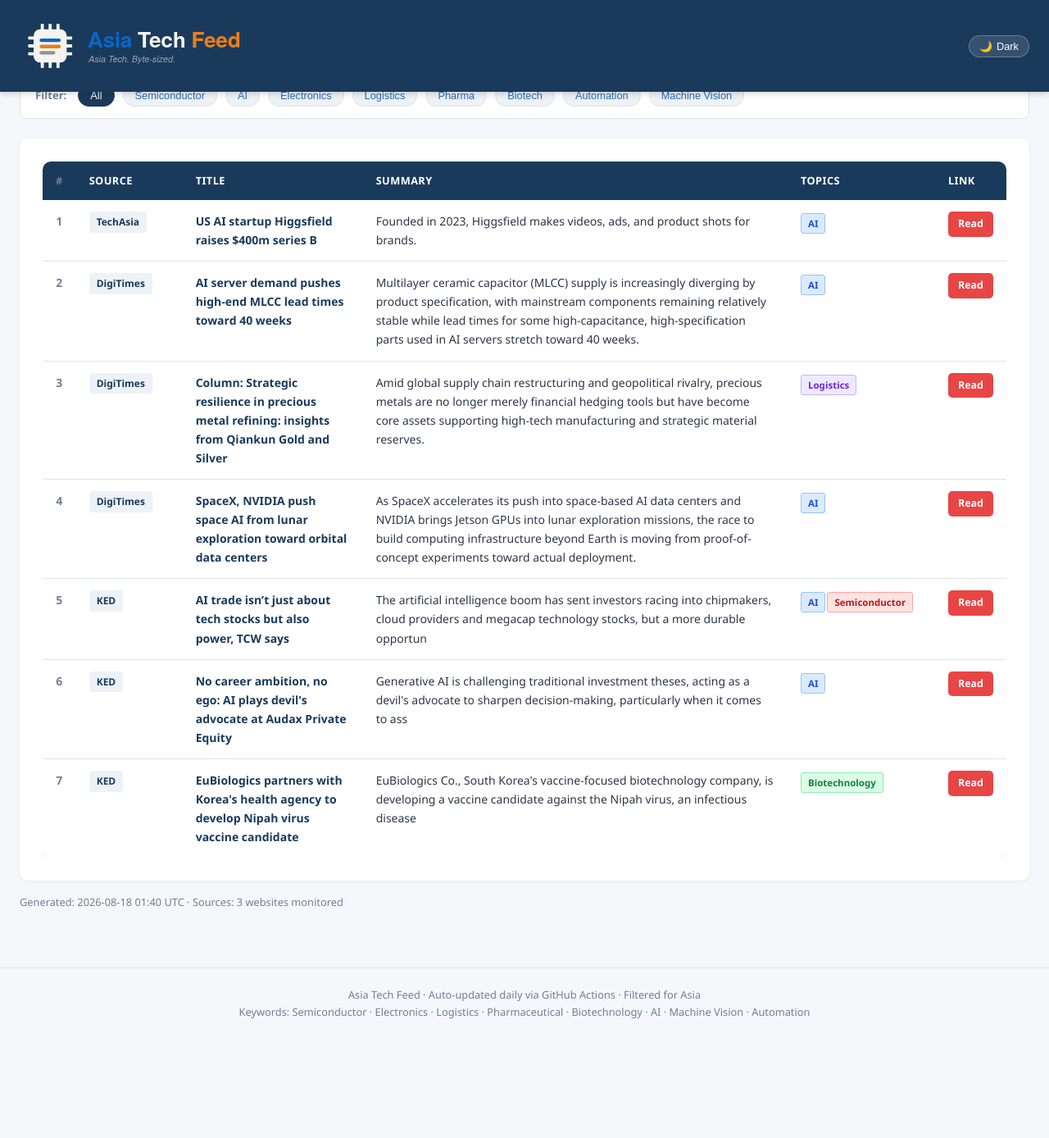
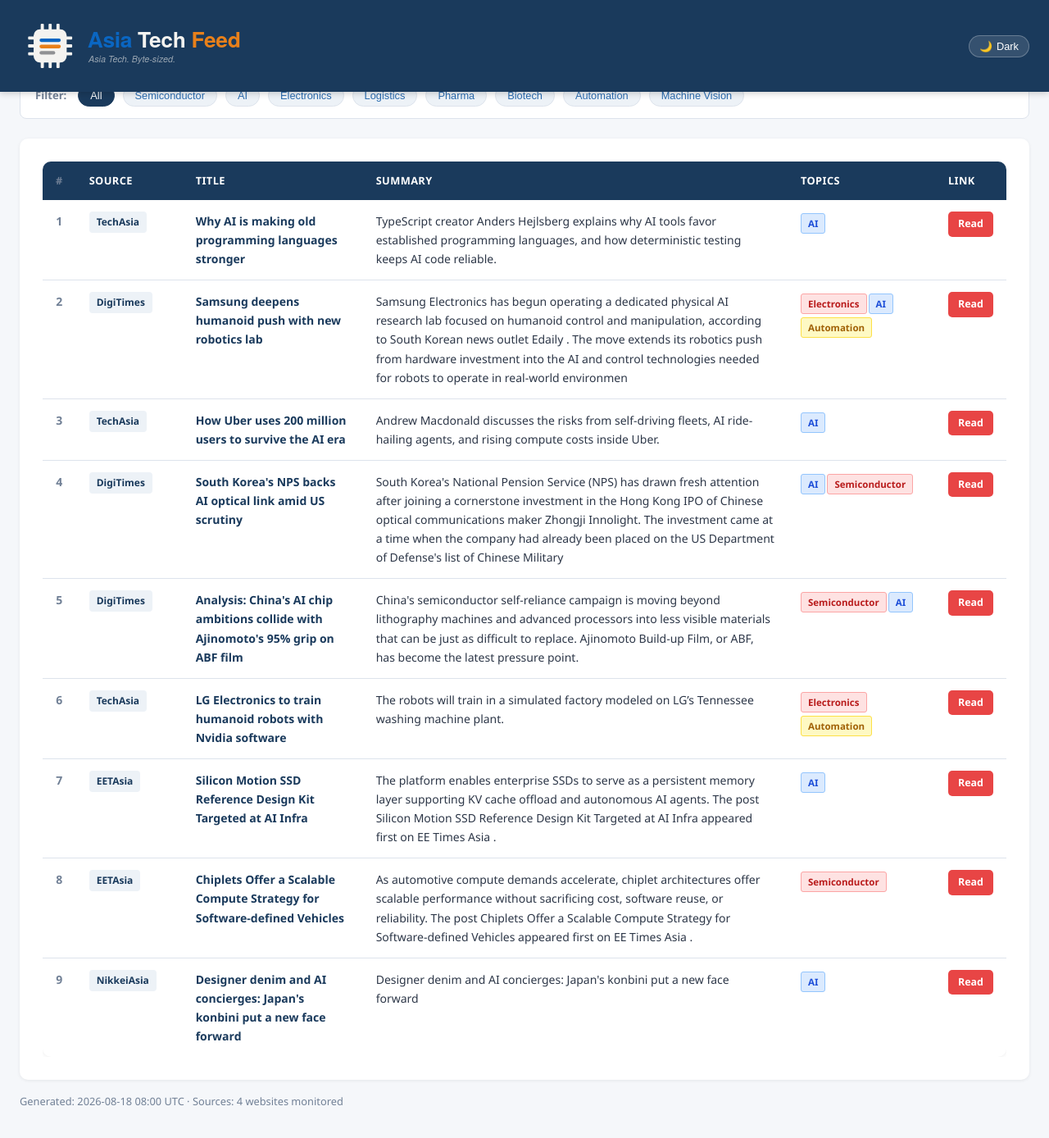
Before and after one commit to asiatechfeed/Asia-Tech-Feed, a Jekyll site: the page built from _posts/2026-08-18-asia-tech-news-digest.md, in a window 1280 px wide and 1400 px high, scrolled down 633 px. Shown: the top 1388 px of the window at 82% size. Built offline with Jekyll 4.4.1, drawn with Linux system fonts in a browser that asks for light colours; a script that is not in the unit is left out; before the commit the page ends 1900 px from its top, so only the background shows below that; some of the changed text lies outside the part shown.

Commit message:
📰 News digest 2026-08-18 (9 articles)

```diff
--- a/_posts/2026-08-18-asia-tech-news-digest.md
+++ b/_posts/2026-08-18-asia-tech-news-digest.md
@@ -1,15 +1,15 @@
 ---
 layout: post
 title: "Asia Tech News Digest - August 18, 2026"
-date: 2026-08-18 09:40:21 +0800
-articles_count: 7
-sources_count: 3
-sources: ["DigiTimes", "KED", "TechAsia"]
+date: 2026-08-18 16:00:45 +0800
+articles_count: 9
+sources_count: 4
+sources: ["DigiTimes", "EETAsia", "NikkeiAsia", "TechAsia"]
 csv_file: /assets/data/news-2026-08-18.tsv
-featured_title: "US AI startup Higgsfield raises $400m series B"
-featured_url: "https://www.techinasia.com/quiet-ai-video-platform-chasing-50m-sora-catches"
+featured_title: "Why AI is making old programming languages stronger"
+featured_url: "https://www.techinasia.com/why-ai-is-making-old-programming-languages-stronger"
 featured_source: "TechAsia"
-featured_summary: "Founded in 2023, Higgsfield makes videos, ads, and product shots for brands."
+featured_summary: "TypeScript creator Anders Hejlsberg explains why AI tools favor established programming languages, and how deterministic testing keeps AI code reliable."
 featured_image: ""
 ---
 
@@ -28,58 +28,74 @@ featured_image: ""
 <tr>
   <td class="col-num">1</td>
   <td class="col-source"><span class="source-badge">TechAsia</span></td>
-  <td class="col-title"><span class="article-title">US AI startup Higgsfield raises $400m series B</span></td>
-  <td class="col-summary">Founded in 2023, Higgsfield makes videos, ads, and product shots for brands.</td>
+  <td class="col-title"><span class="article-title">Why AI is making old programming languages stronger</span></td>
+  <td class="col-summary">TypeScript creator Anders Hejlsberg explains why AI tools favor established programming languages, and how deterministic testing keeps AI code reliable.</td>
   <td class="col-tags"><span class="tag ai">AI</span></td>
-  <td class="col-link"><a class="btn-link" href="https://www.techinasia.com/quiet-ai-video-platform-chasing-50m-sora-catches" target="_blank" rel="noopener">Read</a></td>
+  <td class="col-link"><a class="btn-link" href="https://www.techinasia.com/why-ai-is-making-old-programming-languages-stronger" target="_blank" rel="noopener">Read</a></td>
 </tr>
 <tr>
   <td class="col-num">2</td>
   <td class="col-source"><span class="source-badge">DigiTimes</span></td>
-  <td class="col-title"><span class="article-title">AI server demand pushes high-end MLCC lead times toward 40 weeks</span></td>
-  <td class="col-summary">Multilayer ceramic capacitor (MLCC) supply is increasingly diverging by product specification, with mainstream components remaining relatively stable while lead times for some high-capacitance, high-specification parts used in AI servers stretch toward 40 weeks.</td>
-  <td class="col-tags"><span class="tag ai">AI</span></td>
-  <td class="col-link"><a class="btn-link" href="https://www.digitimes.com/news/a20260817VL221/ai-server-mlcc-demand-infrastructure.html" target="_blank" rel="noopener">Read</a></td>
+  <td class="col-title"><span class="article-title">Samsung deepens humanoid push with new robotics lab</span></td>
+  <td class="col-summary">Samsung Electronics has begun operating a dedicated physical AI research lab focused on humanoid control and manipulation, according to South Korean news outlet Edaily . The move extends its robotics push from hardware investment into the AI and control technologies needed for robots to operate in real-world environmen</td>
+  <td class="col-tags"><span class="tag semi">Electronics</span><span class="tag ai">AI</span><span class="tag auto">Automation</span></td>
+  <td class="col-link"><a class="btn-link" href="https://www.digitimes.com/news/a20260818VL210/samsung-robotics-robot-manufacturing-data.html" target="_blank" rel="noopener">Read</a></td>
 </tr>
 <tr>
   <td class="col-num">3</td>
-  <td class="col-source"><span class="source-badge">DigiTimes</span></td>
-  <td class="col-title"><span class="article-title">Column: Strategic resilience in precious metal refining: insights from Qiankun Gold and Silver</span></td>
-  <td class="col-summary">Amid global supply chain restructuring and geopolitical rivalry, precious metals are no longer merely financial hedging tools but have become core assets supporting high-tech manufacturing and strategic material reserves.</td>
-  <td class="col-tags"><span class="tag logis">Logistics</span></td>
-  <td class="col-link"><a class="btn-link" href="https://www.digitimes.com/news/a20260817PD214/supply-chain-silver-industrial-production-testing.html?chid=12" target="_blank" rel="noopener">Read</a></td>
+  <td class="col-source"><span class="source-badge">TechAsia</span></td>
+  <td class="col-title"><span class="article-title">How Uber uses 200 million users to survive the AI era</span></td>
+  <td class="col-summary">Andrew Macdonald discusses the risks from self-driving fleets, AI ride-hailing agents, and rising compute costs inside Uber.</td>
+  <td class="col-tags"><span class="tag ai">AI</span></td>
+  <td class="col-link"><a class="btn-link" href="https://www.techinasia.com/uber-ai-future-starts-with-customer" target="_blank" rel="noopener">Read</a></td>
 </tr>
 <tr>
   <td class="col-num">4</td>
   <td class="col-source"><span class="source-badge">DigiTimes</span></td>
-  <td class="col-title"><span class="article-title">SpaceX, NVIDIA push space AI from lunar exploration toward orbital data centers</span></td>
-  <td class="col-summary">As SpaceX accelerates its push into space-based AI data centers and NVIDIA brings Jetson GPUs into lunar exploration missions, the race to build computing infrastructure beyond Earth is moving from proof-of-concept experiments toward actual deployment.</td>
-  <td class="col-tags"><span class="tag ai">AI</span></td>
-  <td class="col-link"><a class="btn-link" href="https://www.digitimes.com/news/a20260817PD212/spacex-data-launch-infrastructure-cost.html" target="_blank" rel="noopener">Read</a></td>
+  <td class="col-title"><span class="article-title">South Korea's NPS backs AI optical link amid US scrutiny</span></td>
+  <td class="col-summary">South Korea's National Pension Service (NPS) has drawn fresh attention after joining a cornerstone investment in the Hong Kong IPO of Chinese optical communications maker Zhongji Innolight. The investment came at a time when the company had already been placed on the US Department of Defense's list of Chinese Military </td>
+  <td class="col-tags"><span class="tag ai">AI</span><span class="tag semi">Semiconductor</span></td>
+  <td class="col-link"><a class="btn-link" href="https://www.digitimes.com/news/a20260818PD217/investment-ipo-cmc-policy-communications.html" target="_blank" rel="noopener">Read</a></td>
 </tr>
 <tr>
   <td class="col-num">5</td>
-  <td class="col-source"><span class="source-badge">KED</span></td>
-  <td class="col-title"><span class="article-title">AI trade isn’t just about tech stocks but also power, TCW says</span></td>
-  <td class="col-summary">The artificial intelligence boom has sent investors racing into chipmakers, cloud providers and megacap technology stocks, but a more durable opportun</td>
-  <td class="col-tags"><span class="tag ai">AI</span><span class="tag semi">Semiconductor</span></td>
-  <td class="col-link"><a class="btn-link" href="https://www.kedglobal.com/asset-management/newsView/ked202606010002" target="_blank" rel="noopener">Read</a></td>
+  <td class="col-source"><span class="source-badge">DigiTimes</span></td>
+  <td class="col-title"><span class="article-title">Analysis: China's AI chip ambitions collide with Ajinomoto's 95% grip on ABF film</span></td>
+  <td class="col-summary">China's semiconductor self-reliance campaign is moving beyond lithography machines and advanced processors into less visible materials that can be just as difficult to replace. Ajinomoto Build-up Film, or ABF, has become the latest pressure point.</td>
+  <td class="col-tags"><span class="tag semi">Semiconductor</span><span class="tag ai">AI</span></td>
+  <td class="col-link"><a class="btn-link" href="https://www.digitimes.com/news/a20260818VL208/ai-chip-materials-packaging-chips.html?chid=10" target="_blank" rel="noopener">Read</a></td>
 </tr>
 <tr>
   <td class="col-num">6</td>
-  <td class="col-source"><span class="source-badge">KED</span></td>
-  <td class="col-title"><span class="article-title">No career ambition, no ego: AI plays devil's advocate at Audax Private Equity</span></td>
-  <td class="col-summary">Generative AI is challenging traditional investment theses, acting as a devil's advocate to sharpen decision-making, particularly when it comes to ass</td>
-  <td class="col-tags"><span class="tag ai">AI</span></td>
-  <td class="col-link"><a class="btn-link" href="https://www.kedglobal.com/private-equity/newsView/ked202603120002" target="_blank" rel="noopener">Read</a></td>
+  <td class="col-source"><span class="source-badge">TechAsia</span></td>
+  <td class="col-title"><span class="article-title">LG Electronics to train humanoid robots with Nvidia software</span></td>
+  <td class="col-summary">The robots will train in a simulated factory modeled on LG’s Tennessee washing machine plant.</td>
+  <td class="col-tags"><span class="tag semi">Electronics</span><span class="tag auto">Automation</span></td>
+  <td class="col-link"><a class="btn-link" href="https://www.techinasia.com/lg-electronics-to-test-ai-home-robot-in-2027-ceo-says" target="_blank" rel="noopener">Read</a></td>
 </tr>
 <tr>
   <td class="col-num">7</td>
-  <td class="col-source"><span class="source-badge">KED</span></td>
-  <td class="col-title"><span class="article-title">EuBiologics partners with Korea's health agency to develop Nipah virus vaccine candidate</span></td>
-  <td class="col-summary">EuBiologics Co., South Korea's vaccine-focused biotechnology company, is developing a vaccine candidate against the Nipah virus, an infectious disease</td>
-  <td class="col-tags"><span class="tag bio">Biotechnology</span></td>
-  <td class="col-link"><a class="btn-link" href="https://www.kedglobal.com/bio-pharma/newsView/ked202603100001" target="_blank" rel="noopener">Read</a></td>
+  <td class="col-source"><span class="source-badge">EETAsia</span></td>
+  <td class="col-title"><span class="article-title">Silicon Motion SSD Reference Design Kit Targeted at AI Infra</span></td>
+  <td class="col-summary">The platform enables enterprise SSDs to serve as a persistent memory layer supporting KV cache offload and autonomous AI agents. The post Silicon Motion SSD Reference Design Kit Targeted at AI Infra appeared first on EE Times Asia .</td>
+  <td class="col-tags"><span class="tag ai">AI</span></td>
+  <td class="col-link"><a class="btn-link" href="https://www.eetasia.com/silicon-motion-ssd-reference-design-kit-targeted-at-ai-infra/" target="_blank" rel="noopener">Read</a></td>
+</tr>
+<tr>
+  <td class="col-num">8</td>
+  <td class="col-source"><span class="source-badge">EETAsia</span></td>
+  <td class="col-title"><span class="article-title">Chiplets Offer a Scalable Compute Strategy for Software-defined Vehicles</span></td>
+  <td class="col-summary">As automotive compute demands accelerate, chiplet architectures offer scalable performance without sacrificing cost, software reuse, or reliability. The post Chiplets Offer a Scalable Compute Strategy for Software-defined Vehicles appeared first on EE Times Asia .</td>
+  <td class="col-tags"><span class="tag semi">Semiconductor</span></td>
+  <td class="col-link"><a class="btn-link" href="https://www.eetasia.com/chiplets-offer-a-scalable-compute-strategy-for-software-defined-vehicles/" target="_blank" rel="noopener">Read</a></td>
+</tr>
+<tr>
+  <td class="col-num">9</td>
+  <td class="col-source"><span class="source-badge">NikkeiAsia</span></td>
+  <td class="col-title"><span class="article-title">Designer denim and AI concierges: Japan's konbini put a new face forward</span></td>
+  <td class="col-summary">Designer denim and AI concierges: Japan's konbini put a new face forward</td>
+  <td class="col-tags"><span class="tag ai">AI</span></td>
+  <td class="col-link"><a class="btn-link" href="https://asia.nikkei.com/business/retail/designer-denim-and-ai-concierges-japan-s-konbini-put-a-new-face-forward" target="_blank" rel="noopener">Read</a></td>
 </tr>
 </tbody>
 </table>
```
Also changed, not shown: _data/seen_urls.json (+10 -1 lines), _digest_meta.json (+25 -24 lines), assets/data/news-2026-08-18.tsv (+9 -7 lines), assets/data/search-index.json.
